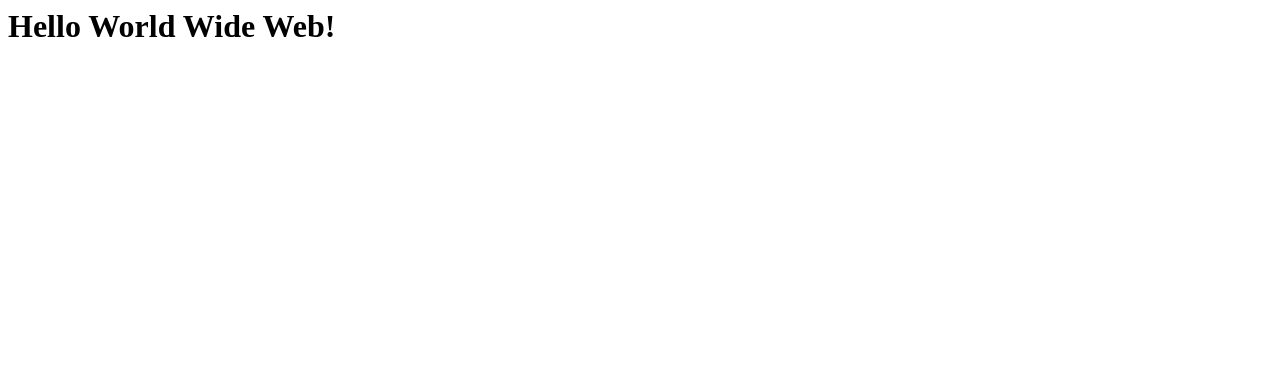
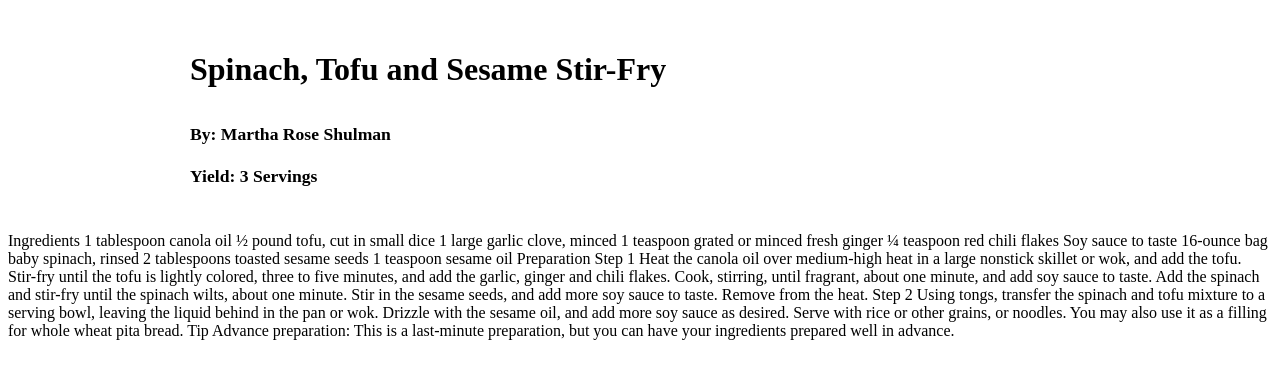
Before and after one commit to ferahfenton/week-8-exercise, a plain HTML site: page index.html in a window 1280 px wide. Drawn offline with Linux system fonts and the light colour scheme.

Commit message:
adding code

```diff
--- a/index.html
+++ b/index.html
@@ -1 +1,70 @@
-<h1>Hello World Wide Web!</h1>
+<!--This receipe is taken from https://cooking.nytimes.com/recipes/1012494-spinach-tofu-and-sesame-stir-fry -->
+
+<!--Week 8 exercise, This was coded by Ferah Fenton. Created on Monday, March 16th, 2026 :) -->
+
+<!DOCTYPE html>
+<html lang="EN-CA">
+<head>
+<title>Exercise 8: Spinach, Tofu, and Sesame Stir-Fry</title>
+<style>
+
+  h1 {
+  font-weight: 700;
+  }
+
+  h2 {
+    font-size: 1.1em;
+    font-weight: 700;
+    gap: 30px;
+  }
+
+  .container{
+    display: grid;
+    grid-template: 30% 70%;
+    max-width: 900px;
+    margin: 30px auto;
+  }
+ </style>
+  </head>
+
+<body>
+
+  <div class="container">
+
+  <h1>
+    Spinach, Tofu and Sesame Stir-Fry
+  </h1>
+
+  <h2>
+    By: Martha Rose Shulman <br><br>
+    Yield: 3 Servings
+  </h2>
+
+
+  </div>
+
+  Ingredients
+
+  1 tablespoon canola oil
+  ½ pound tofu, cut in small dice
+  1 large garlic clove, minced
+  1 teaspoon grated or minced fresh ginger
+  ¼ teaspoon red chili flakes
+  Soy sauce to taste
+  16-ounce bag baby spinach, rinsed
+  2 tablespoons toasted sesame seeds
+  1 teaspoon sesame oil
+
+  Preparation
+
+  Step 1
+  Heat the canola oil over medium-high heat in a large nonstick skillet or wok, and add the tofu. Stir-fry until the tofu is lightly colored, three to five minutes, and add the garlic, ginger and chili flakes. Cook, stirring, until fragrant, about one minute, and add soy sauce to taste. Add the spinach and stir-fry until the spinach wilts, about one minute. Stir in the sesame seeds, and add more soy sauce to taste. Remove from the heat.
+
+  Step 2
+  Using tongs, transfer the spinach and tofu mixture to a serving bowl, leaving the liquid behind in the pan or wok. Drizzle with the sesame oil, and add more soy sauce as desired. Serve with rice or other grains, or noodles. You may also use it as a filling for whole wheat pita bread.
+
+  Tip
+  Advance preparation: This is a last-minute preparation, but you can have your ingredients prepared well in advance.
+  </body>
+
+</html>
```
